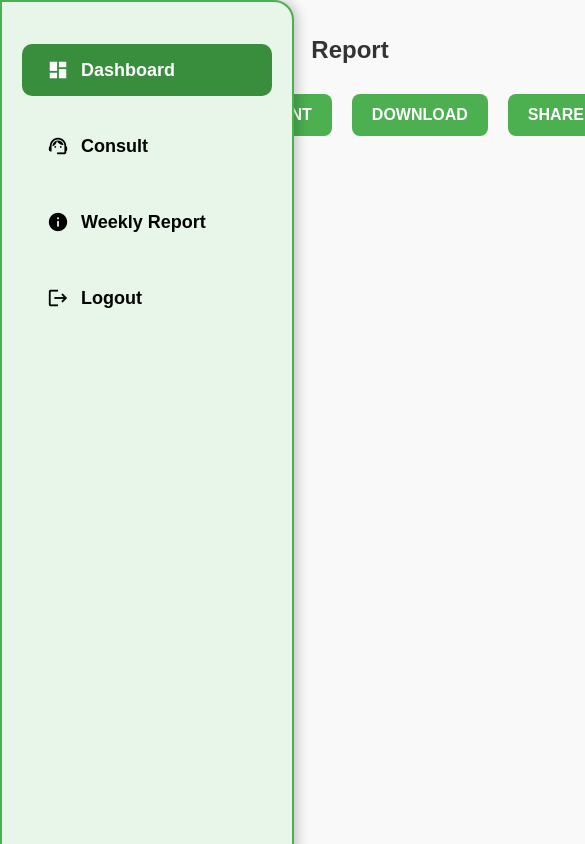
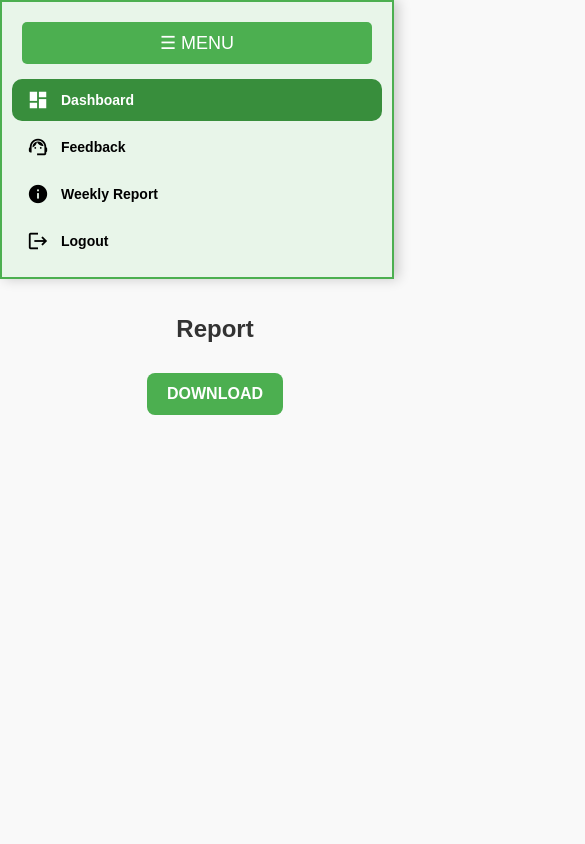
Before and after one commit to jc8223/Dyspraxia, a plain HTML site: page Report.html in a window 390 px wide. Shown: the whole page, 585 px wide, since content can reach past the window. Drawn offline with Linux system fonts and the light colour scheme.

Commit message:
Add files via upload

```diff
--- a/Report.html
+++ b/Report.html
@@ -58,6 +58,26 @@
             font-size: 22px;
         }
 
+		.navbar-toggle {
+            display: none;
+            background-color: #4CAF50;
+            color: white;
+            padding: 10px 15px;
+            font-size: 18px;
+            border: none;
+            border-radius: 5px;
+            cursor: pointer;
+            margin: 10px 20px;
+        }
+
+        .navbar-toggle:focus {
+            outline: none;
+        }
+
+		.navbar-items.hidden {
+            display: none;
+        }
+
         .container {
             margin-left: 270px;
             padding: 20px;
@@ -100,29 +120,64 @@
             text-decoration: none;
             color: white;
         }
+
+		@media screen and (max-width: 768px) {
+
+
+            .navbar a {
+                margin: 5px 10px;
+                padding: 10px 15px;
+                font-size: 14px;
+            }
+            .navbar {
+                position: static;
+                width: 100%;
+                height: auto;
+                flex-direction: column;
+                padding: 10px 0;
+                justify-content: center;
+                border-radius: 0;
+            }
+
+            .navbar-toggle {
+                display: block;
+            }
+
+            .navbar-items {
+                flex-direction: column;
+                gap: 8px;
+            }
+			.container {
+                margin-left: 0;
+                width: 100%;
+            }
+        }
     </style>
 </head>
 <body>
+    <!-- Navbar -->
     <div class="navbar">
-        <a href="#" class="active"><span class="material-icons">dashboard</span> Dashboard</a>
-        <a href="contact.html"><span class="material-icons">support_agent</span> Consult</a>
-        <a href="Report.html"><span class="material-icons">info</span> Weekly Report</a>
-        <a href="Index.html"><span class="material-icons">logout</span> Logout</a>
+        <button class="navbar-toggle" onclick="toggleNavbar()">☰ MENU</button>
+        <div class="navbar-items">
+            <a href="Dashboard.html" class="active"><span class="material-icons">dashboard</span> Dashboard</a>
+            <a href="FeedBack_page.html"><span class="material-icons">support_agent</span> Feedback</a>
+            <a href="Report.html"><span class="material-icons">info</span> Weekly Report</a>
+            <a href="index.html"><span class="material-icons">logout</span> Logout</a>
+        </div>
     </div>
 
     <div class="container">
         <h1>Report</h1>
         <div class="button-container">
-            <button class="btn"><a href="https://docs.google.com/document/d/1x57eID2fFiEEAZJGzw_m8PmWDZtmamlNOrwfOt5lFeA/export?format=pdf">Generate</a></button>
-            <button class="btn" onclick="window.print()">Print</button>
-            <button class="btn"><a href="report.pdf" download>Download</a></button>
-            <button class="btn" onclick="shareReport()">Share</button>
+            <button class="btn"><a href="https://docs.google.com/document/d/1x57eID2fFiEEAZJGzw_m8PmWDZtmamlNOrwfOt5lFeA/export?format=pdf">Download</a></button>
         </div>
     </div>
 
     <script>
-        function shareReport() {
-            alert("Sharing options coming soon!");
+
+		function toggleNavbar() {
+            const navbarItems = document.querySelector('.navbar-items');
+            navbarItems.classList.toggle('hidden');
         }
     </script>
 </body>
```
